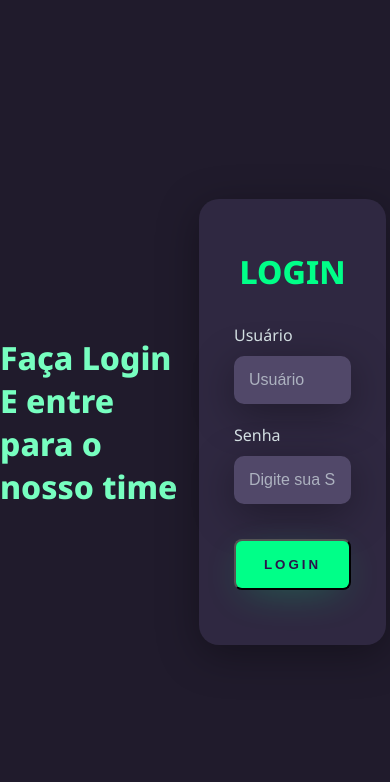
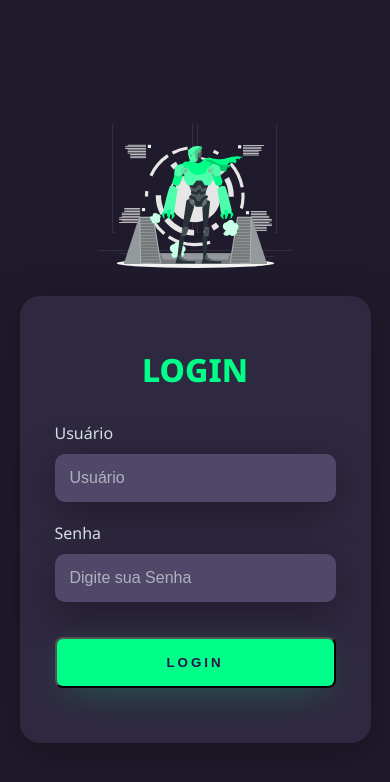
Before and after one commit to Gmoraes78/login-page, a plain HTML site: page index.html in a window 390 px wide. Drawn offline with Linux system fonts and the light colour scheme.

Commit message:
finish stylish

```diff
--- a/index.html
+++ b/index.html
@@ -12,6 +12,7 @@
     <div class="main-login">
         <div class="left-login">
             <h1>Faça Login<br> E entre para o nosso time</h1>
+            <img src="./svg/robot.svg" class="left-login-img" alt="animated robot">
         </div>
         <div class="right-login">
             <div class="card-login">
--- a/styles.css
+++ b/styles.css
@@ -3,6 +3,10 @@
 body {
     margin: 0;
     font-family: 'Noto Sans', sans-serif;
+}
+
+body * {
+    box-sizing: border-box;
 }
 
 .main-login {
@@ -24,7 +28,12 @@ body {
 }
 
 .left-login > h1 {
+    font-size: 3vw;
     color: #77ffc0;
+}
+
+.left-login-img {
+    width: 35vw;
 }
 
 .right-login {
@@ -98,3 +107,32 @@ body {
     cursor: pointer;
     box-shadow: 0px 10px 40px -12px #00ff8052;
 }
+
+@media only screen and (max-width:950px){
+    .card-login {
+        width: 85%;
+    }
+}
+
+@media only screen and (max-width:600px){
+    .main-login {
+        flex-direction: column;
+    }
+
+    .left-login > h1 {
+        display: none;
+    }
+
+    .right-login, .left-login{
+        width: 100%;
+        height: auto;
+    }
+
+    .left-login-img {
+        width: 50vw;
+    }
+
+    .card-login {
+        width: 90%;
+    }
+}
```
